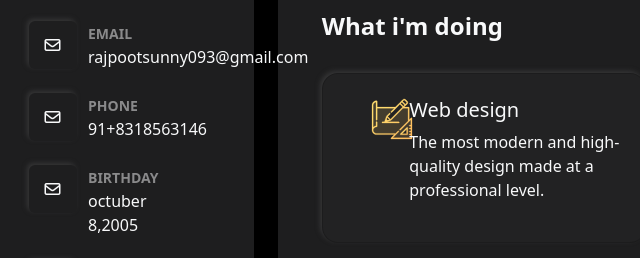
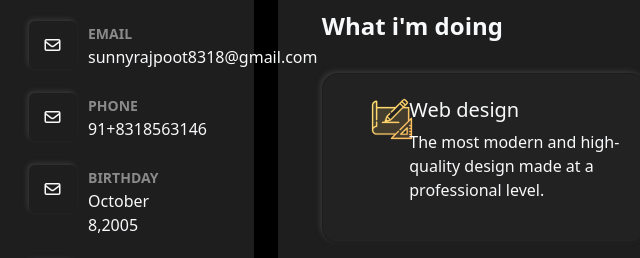
Before and after one commit to sunnyrajpoot8318-hub/portfolio, a plain HTML site: page index.html in a window 1280 px wide. Shown: the part 399-657 px from the top of the page, 101-741 px from the left. Drawn offline with Linux system fonts and the light colour scheme.

Commit message:
Update index.html

```diff
--- a/index.html
+++ b/index.html
@@ -64,7 +64,7 @@
                 <div class="col-sm-9 ps-4">
                   <small class="fw-semibold txt-primary">EMAIL</small><br/>
                   <a href="#" class="text-light text-decoration-none"
-                    >rajpootsunny093@gmail.com</a>
+                    >sunnyrajpoot8318@gmail.com</a>
                 </div>
               </div>
               <!-- first end -->
@@ -97,7 +97,7 @@
                 <div class="col-sm-9 ps-4">
                   <small class="fw-semibold txt-primary">BIRTHDAY</small> <br />
                   <a href="#" class="text-light text-decoration-none"
-                    >octuber 8,2005</a
+                    >October 8,2005</a
                   >
                 </div>
               </div>
```
